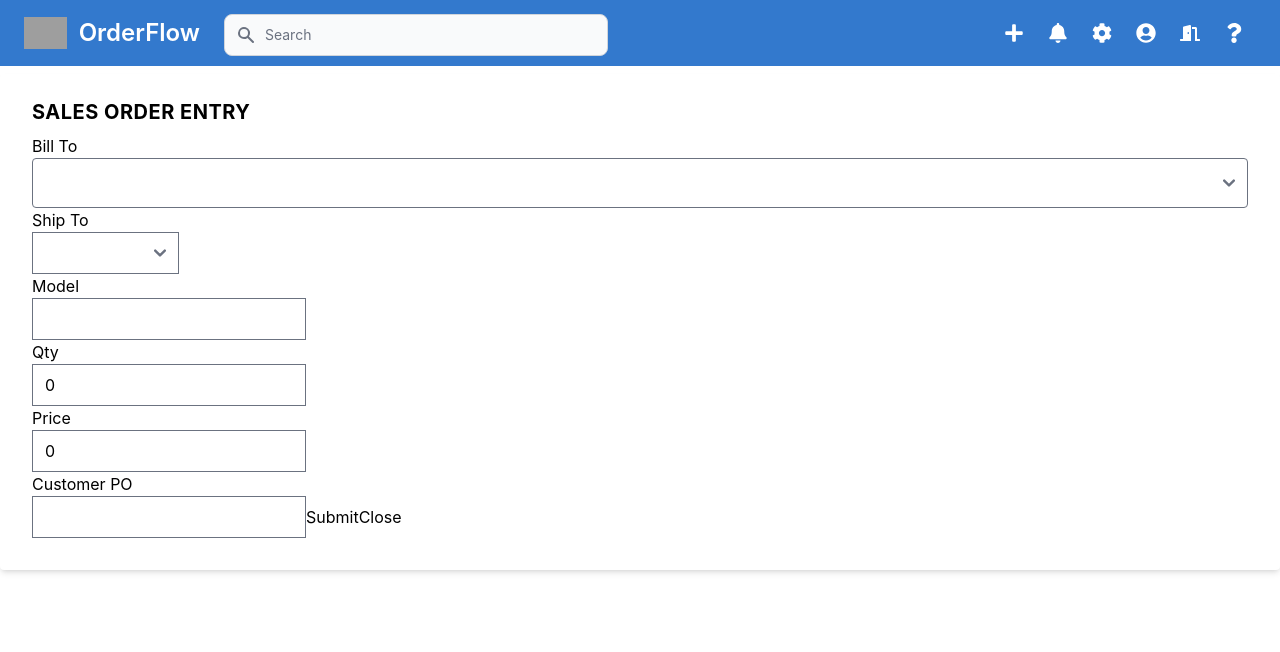
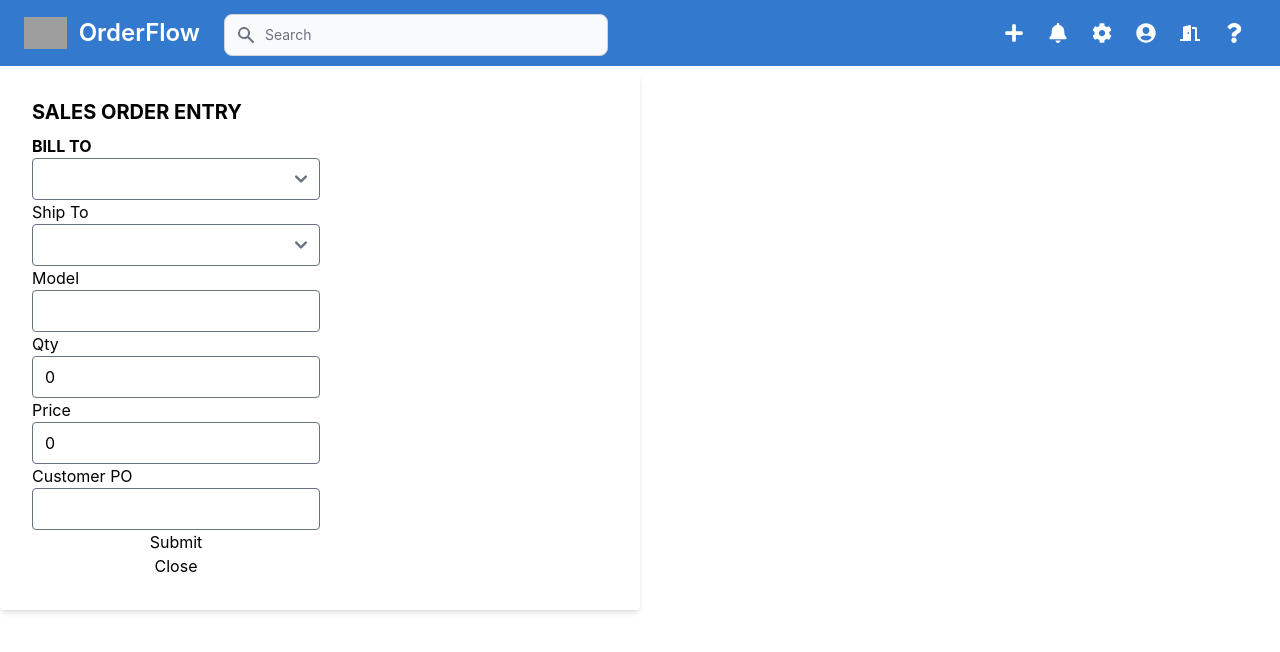
Before and after one commit to jcho-project/orderflow, a React (Create React App) app: page /create in a window 1280 px wide. Shown: the top 652 px of the page. Built offline with nearby package versions, Linux system fonts and the light colour scheme; grey boxes are pictures that could not be loaded.

Commit message:
add flexbox and width change styling to CreateForm // require check on button styling for Submit and Close in CreateForm

```diff
--- a/src/components/orders/CreateForm.jsx
+++ b/src/components/orders/CreateForm.jsx
@@ -46,11 +46,11 @@ function CreateForm() {
   };
 
   return (
-    <div className="bg-white shadow-md rounded px-8 pt-6 pb-8 mb-4 flex flex-col my-2">
-      <h2 className="uppercase tracking-wide text-grey-darker text-xl font-bold mb-2">Sales Order Entry</h2>
-      <form onSubmit={handleSubmit}>
-        <h4>Bill To</h4>
-        <select className="appearance-none w-full bg-grey-lighter border border-grey-lighter text-grey-darker py-3 px-4 pr-8 rounded" name="bill-to" value={values['bill-to']} onChange={handleInputChange}>
+    <div className="w-1/2 bg-white shadow-md rounded px-8 pt-6 pb-8 mb-4 flex flex-col my-2">
+      <h2 className="uppercase text-grey-darker text-xl font-bold mb-2">Sales Order Entry</h2>
+      <form onSubmit={handleSubmit} className="flex flex-col">
+        <h4 className="uppercase font-bold">Bill To</h4>
+        <select className="w-1/2 appearance-none bg-grey-lighter border border-grey-lighter text-grey-darker rounded" name="bill-to" value={values['bill-to']} onChange={handleInputChange}>
           <option value=""></option>
           <option value="MSH">MSH</option>
           <option value="Saturn">Saturn</option>
@@ -58,7 +58,7 @@ function CreateForm() {
         </select>
 
         <h4>Ship To</h4>
-        <select name="ship-to" value={values['ship-to']} onChange={handleInputChange}>
+        <select className="w-1/2 appearance-none bg-grey-lighter border border-grey-lighter text-grey-darker rounded" name="ship-to" value={values['ship-to']} onChange={handleInputChange}>
           <option value=""></option>
           <option value="New York">New York</option>
           <option value="Boston">Boston</option>
@@ -66,10 +66,11 @@ function CreateForm() {
         </select>
 
         <h4>Model</h4>
-        <input type="text" value={values['model']} name="model" onChange={handleInputChange} />
+        <input className="w-1/2 appearance-none bg-grey-lighter border border-grey-lighter text-grey-darker rounded" type="text" value={values['model']} name="model" onChange={handleInputChange} />
 
         <h4>Qty</h4>
         <input
+          className="w-1/2 appearance-none bg-grey-lighter border border-grey-lighter text-grey-darker rounded"
           type="number"
           value={values['quantity']}
           name="quantity"
@@ -77,18 +78,19 @@ function CreateForm() {
         />
 
         <h4>Price</h4>
-        <input type="number" value={values['price']} name="price" onChange={handleInputChange} />
+        <input className="w-1/2 appearance-none bg-grey-lighter border border-grey-lighter text-grey-darker rounded" type="number" value={values['price']} name="price" onChange={handleInputChange} />
 
         <h4>Customer PO</h4>
         <input
+          className="w-1/2 appearance-none bg-grey-lighter border border-grey-lighter text-grey-darker rounded"
           type="text"
           value={values['customer_po']}
           name="customer_po"
           onChange={handleInputChange}
         />
 
-        <button type="submit">Submit</button>
-        <button type="button" onClick={() => navigate('/orders')}>
+        <button className="w-1/2" type="submit">Submit</button>
+        <button className="w-1/2" type="button" onClick={() => navigate('/orders')}>
           Close
         </button>
       </form>
```
